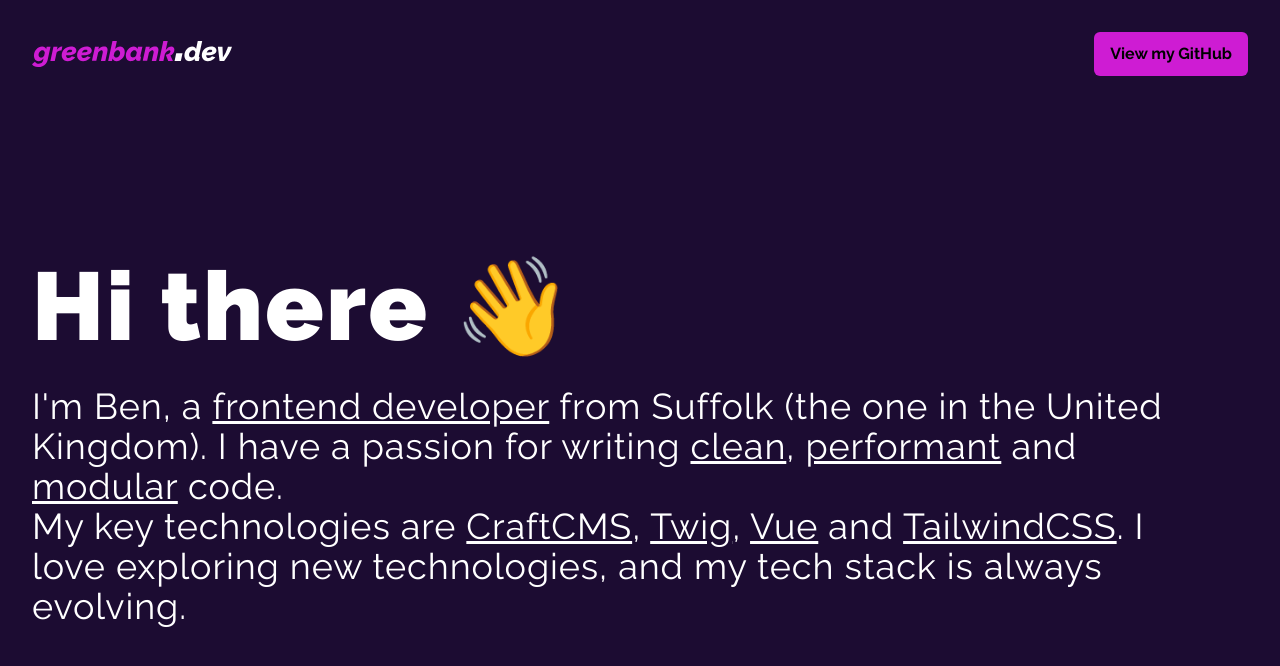
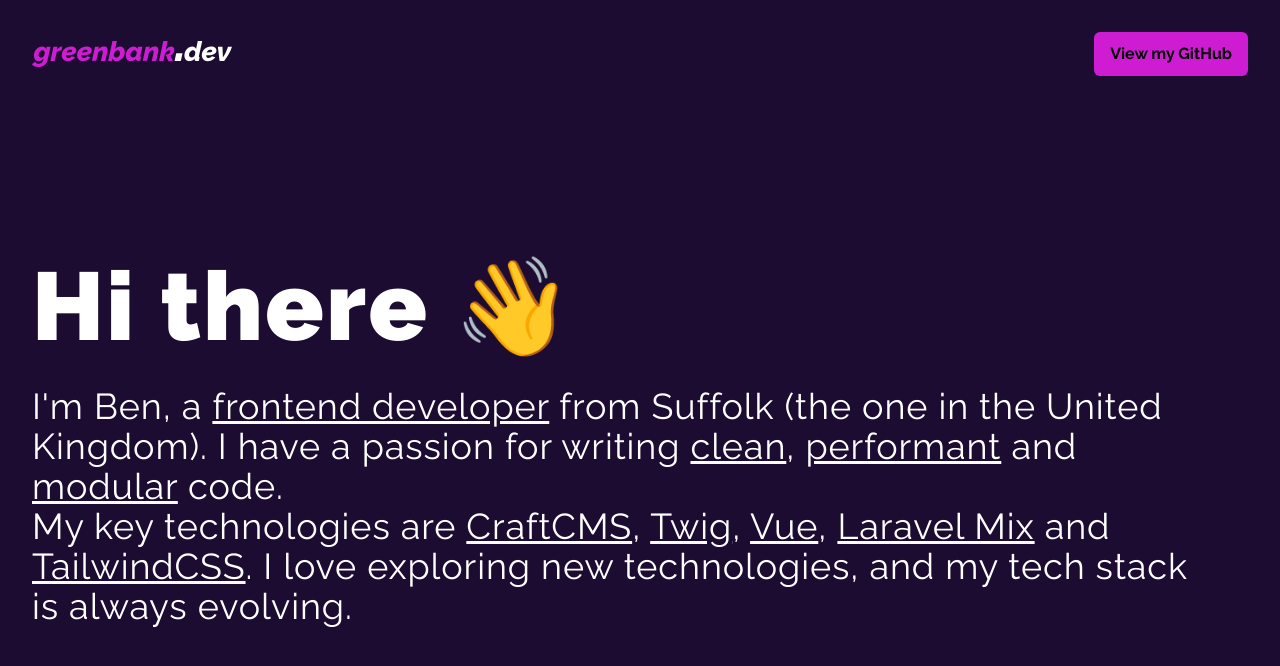
Before and after one commit to bengreenbank/showcase, a Nuxt app: page / in a window 1280 px wide. Shown: the top 666 px of the page. Built offline with nearby package versions, Linux system fonts and the light colour scheme.

Commit message:
Added Laravel Mix text to Introduction.vue component

```diff
--- a/components/Introduction.vue
+++ b/components/Introduction.vue
@@ -10,7 +10,7 @@
 
         <br class="mb-8"/>
 
-        My key technologies are <u>CraftCMS</u>, <u>Twig</u>, <u>Vue</u> and <u>TailwindCSS</u>. I love exploring new technologies, and my tech stack is always evolving.
+        My key technologies are <u>CraftCMS</u>, <u>Twig</u>, <u>Vue</u>, <u>Laravel Mix</u> and <u>TailwindCSS</u>. I love exploring new technologies, and my tech stack is always evolving.
       </p>
     </section>
   </main>
```
